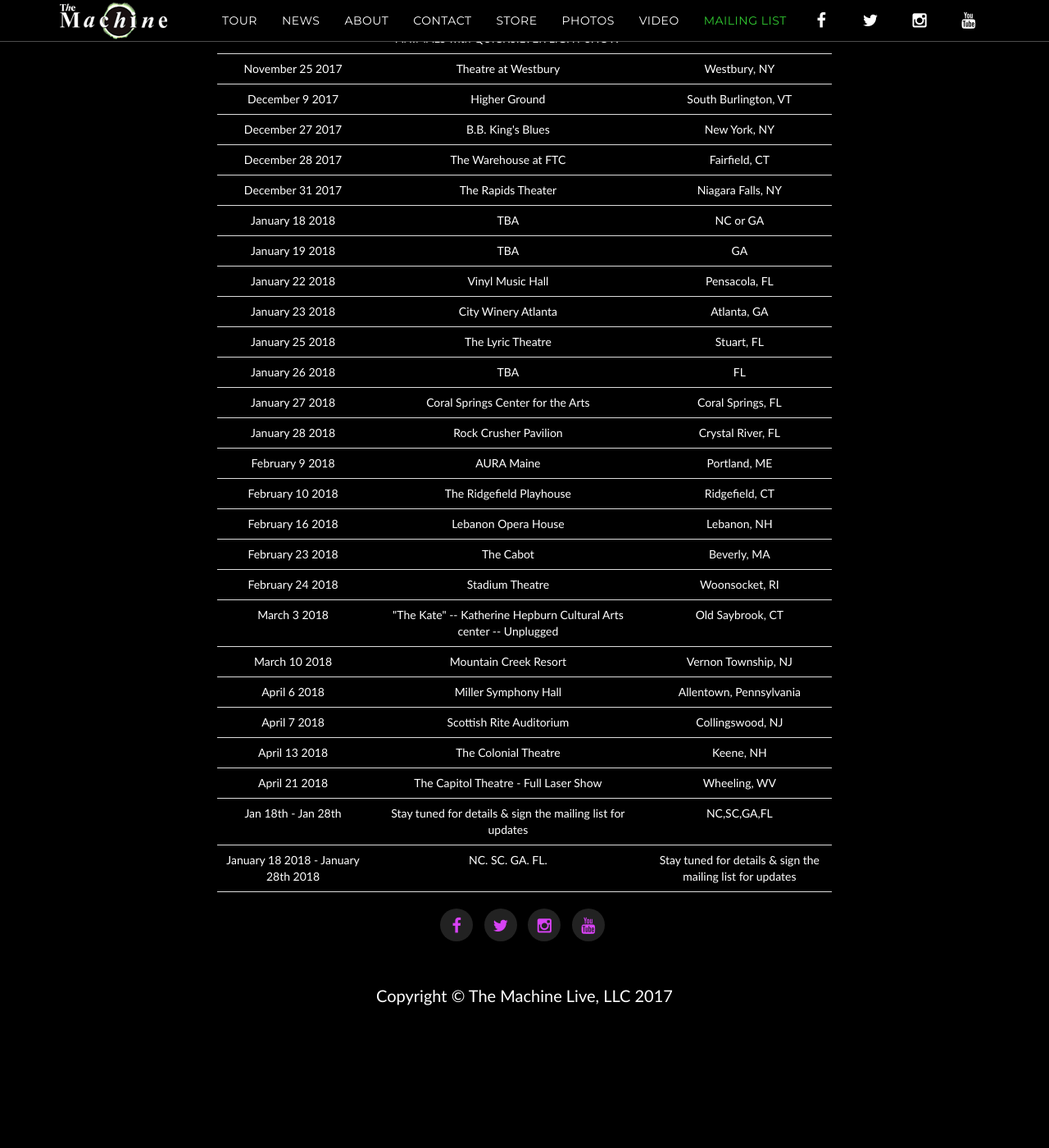
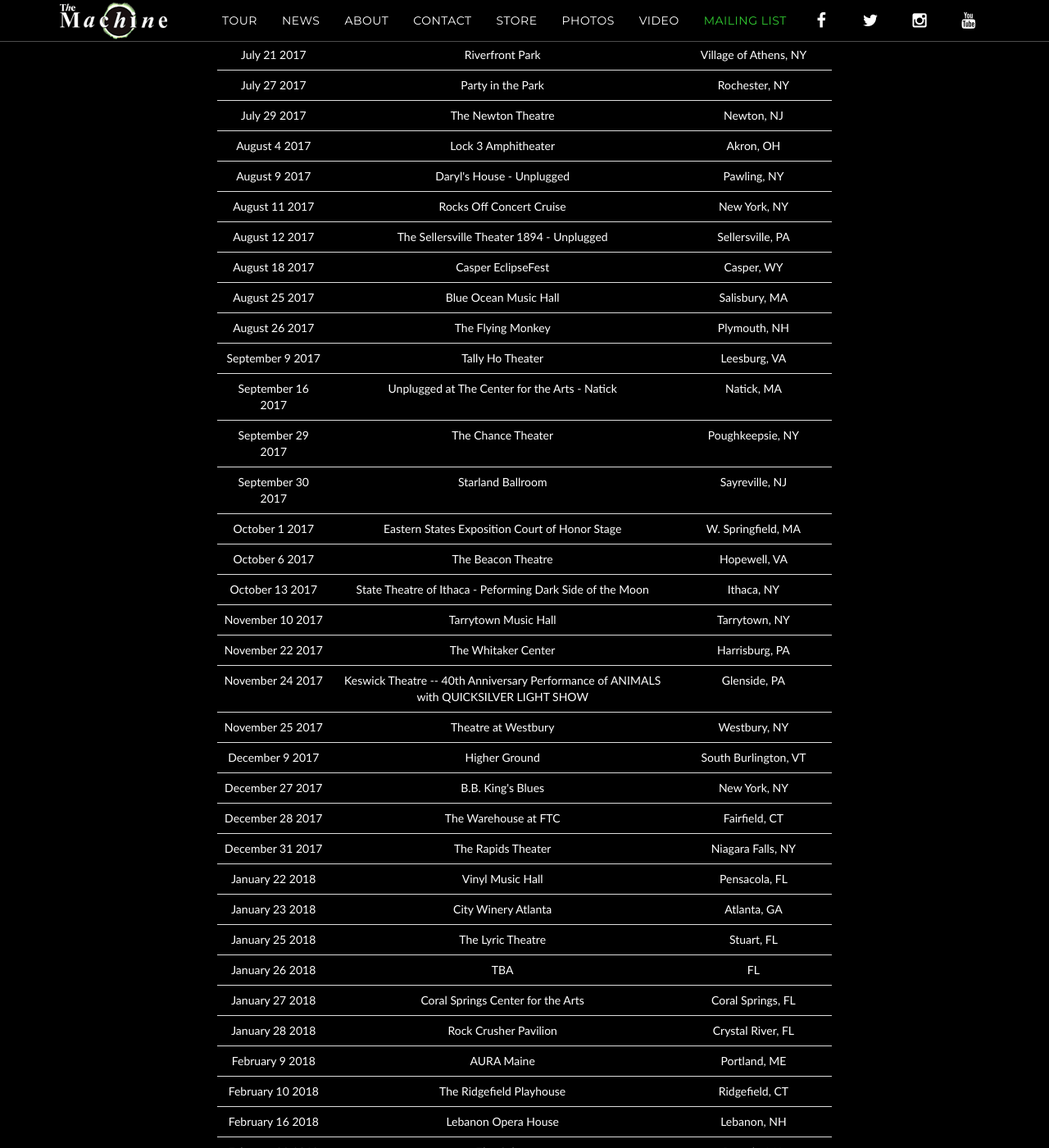
Before and after one commit to machineweb/machineweb.github.io, a Jekyll site: the page built from tourarchive/index.html, in a window 1280 px wide and 1400 px high, scrolled down 27195 px. Shown: the whole window at 82% size. Built offline with Jekyll 4.4.1, drawn with Linux system fonts in a browser that asks for light colours.

Commit message:
Updated tour

```diff
--- a/_data/tour.yml
+++ b/_data/tour.yml
@@ -3201,14 +3201,6 @@
     rsvp-url: "https://www.facebook.com/events/1448734228578365/?context=create&previousaction=create&ref=5&page_id_source=56922104274&sid_create=2156927206&action_history=[%7B%22surface%22%3A%22create_dialog%22%2C%22mechanism%22%3A%22page_create_dialog%22%2C%22extra_data%22%3A[]%7D]&has_source=1"
     order: "1511589600000"
 
-  - date: ""
-    venue: ""
-    venue-url: ""
-    location: ""
-    tickets-url: ""
-    rsvp-url: ""
-    ORDER: ""
-
   - date: "April 13 2018"
     venue: "The Colonial Theatre"
     venue-url: "http://thecolonial.org/events/"
@@ -3217,39 +3209,6 @@
     rsvp-url: "https://www.facebook.com/events/1925798574341216/?context=create&previousaction=create&ref=5&page_id_source=56922104274&sid_create=3563533409&action_history=[%7B%22surface%22%3A%22create_dialog%22%2C%22mechanism%22%3A%22page_create_dialog%22%2C%22extra_data%22%3A[]%7D]&has_source=1"
     order: "1523595600000"
 
-
-  - date: "Jan 18th  -  Jan 28th"
-    venue: "Stay tuned for details & sign the mailing list for updates"
-    venue-url: ""
-    location: "NC,SC,GA,FL"
-    tickets-url: ""
-    rsvp-url: ""
-    order: "NaN"
-
-  - date: "January 18 2018 - January 28th 2018"
-    venue: "NC.  SC.  GA. FL. "
-    venue-url: ""
-    location: "Stay tuned for details & sign the mailing list for updates"
-    tickets-url: ""
-    rsvp-url: ""
-    order: "NaN"
-
-  - date: "January 18 2018"
-    venue: "TBA"
-    venue-url: ""
-    location: "NC or GA"
-    tickets-url: ""
-    rsvp-url: ""
-    order: "1516251600000"
-
-  - date: "January 19 2018"
-    venue: "TBA"
-    venue-url: ""
-    location: "GA "
-    tickets-url: ""
-    rsvp-url: ""
-    order: "1516338000000"
-
   - date: "January 26 2018"
     venue: "TBA"
     venue-url: ""
```
